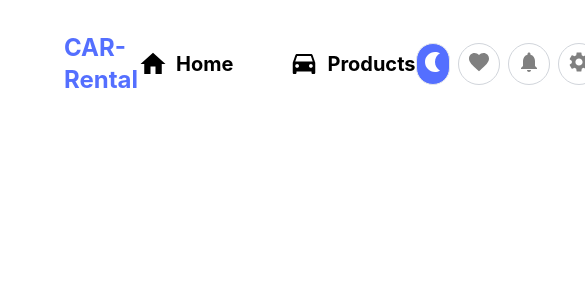
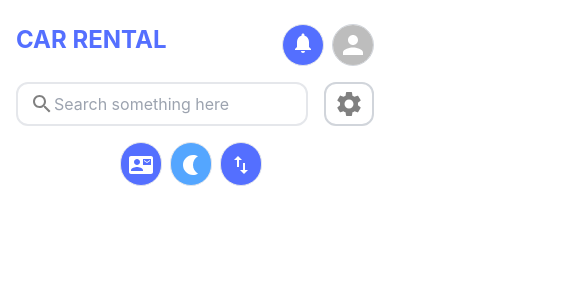
Before and after one commit to boualem06/CAR-Rental, a React (Create React App) app in the folder Front End/: page / in a window 390 px wide. Shown: the top 300 px of the page, 585 px wide, since content can reach past the window. Built offline with nearby package versions, Linux system fonts and the light colour scheme.

Commit message:
adding the responsive NAVBAR

```diff
--- a/Front End/src/Components/Navbar.js
+++ b/Front End/src/Components/Navbar.js
@@ -5,27 +5,93 @@ import Favorite from "@mui/icons-material/Favorite"
 import Notifications from "@mui/icons-material/Notifications"
 import Settings from "@mui/icons-material/Settings"
 import Avatar from '@mui/material/Avatar';
+import Search from "@mui/icons-material/Search"
+import ImportExport from "@mui/icons-material/ImportExport"
+import ContactMail from "@mui/icons-material/ContactMail"
+
+
 const Navbar = () => {
     return (
-        <div className="flex justify-between px-16 items-center py-8 bg--50">
+        <div className="w-full">
 
-            <h1 style={{color:"#546fff"}} className="text-2xl font-bold"> CAR-Rental </h1>
-            <div className="flex items-center" >
-                <div className="text-xl font-bold flex items-center mr-14 hover:cursor-pointer"><Home sx={{ fontSize: 30 }} ></Home> <span className="ml-2">Home</span> </div>
-                <div className="text-xl font-bold flex items-center hover:cursor-pointer"> <DriveEta sx={{ fontSize: 30 }}></DriveEta> <span className="ml-2">Products</span></div>
-            </div>
-            <div className="flex ">
-                <div style={{backgroundColor:"#546fff"}} className="border rounded-full px-1 py-1 mr-2  "><Nightlight sx={{ color: "white",}}></Nightlight></div>
-                <div className="border  rounded-full px-2 py-1 mr-2 border-gray-300 hover:border-black hover:cursor-pointer hover:border-xl "><Favorite sx={{ color: "gray","&:hover": { color: "black" }}}></Favorite></div>
-                <div className="border rounded-full px-2 py-1 mr-2 border-gray-300 hover:border-black hover:cursor-pointer hover:border-lg"><Notifications sx={{ color: "gray","&:hover": { color: "black" }}}></Notifications></div>
-                <div className="border rounded-full px-2 py-1 mr-2 border-gray-300 hover:border-black hover:cursor-pointer hover:border-lg"><Settings sx={{ color: "gray","&:hover": { color: "black" }}}></Settings></div>
-                <div className="border rounded-full  mr-2 border-gray-300 hover:border-black hover:cursor-pointer hover:border-lg"><Avatar ></Avatar></div>
+            <div className="hidden lg:block w-full">
+                <div className="w-full flex justify-between px-16 items-center py-8 ">
+                    <div className="flex justify-center items-center">
+                        <h1 style={{ color: "#546fff" }} className="text-3xl font-bold "> CAR RENTAL </h1>
+                        <div className="flex border border-2 py-2 ml-6 items-center  rounded-full px-3 ">
+                            <Search sx={{ color: "gray" }}></Search>
+                            <input className="w-full outline-none" placeholder="Search something here" ></input>
+                        </div>
+                    </div>
+                    <div className="flex items-center " >
+                        <div className="text-xl font-bold flex items-center mr-14 hover:cursor-pointer"><Home sx={{ fontSize: 30 }} ></Home> <span className="ml-2">Home</span> </div>
+                        <div className="text-xl font-bold flex items-center hover:cursor-pointer"> <DriveEta sx={{ fontSize: 30 }}></DriveEta> <span className="ml-2">Products</span></div>
+                    </div>
 
+                    <div className="flex  ">
+                        <div style={{ backgroundColor: "#54a6ff" }} className="border rounded-full px-2 py-1 mr-2  "><Nightlight sx={{ color: "white", }}></Nightlight></div>
+                        <div className="border  rounded-full px-2 py-1 mr-2 border-gray-300 hover:border-black hover:cursor-pointer hover:border-xl "><Favorite sx={{ color: "gray", "&:hover": { color: "black" } }}></Favorite></div>
+                        <div className="border rounded-full px-2 py-1 mr-2 border-gray-300 hover:border-black hover:cursor-pointer hover:border-lg"><Notifications sx={{ color: "gray", "&:hover": { color: "black" } }}></Notifications></div>
+                        <div className="border rounded-full px-2 py-1 mr-2 border-gray-300 hover:border-black hover:cursor-pointer hover:border-lg"><Settings sx={{ color: "gray", "&:hover": { color: "black" } }}></Settings></div>
+                        <div className="border rounded-full  mr-2 border-gray-300 hover:border-black hover:cursor-pointer hover:border-lg"><Avatar ></Avatar></div>
+                    </div>
+                </div>
             </div>
 
 
+
+
+
+            <div className="px-4 py-6 lg:hidden">
+                <div className="w-full flex justify-between ">
+                    <h1 style={{ color: "#546fff" }} className="text-2xl font-bold "> CAR RENTAL  </h1>
+                    <div className="flex ">
+                        <div style={{ backgroundColor: "#546fff" }} className="border rounded-full px-2 py-1 mr-2   hover:cursor-pointer "><Notifications sx={{ color: "white" }}></Notifications></div>
+                        <div className="border rounded-full   border-gray-300 hover:border-black hover:cursor-pointer hover:border-lg"><Avatar ></Avatar></div>
+                    </div>
+                </div>
+
+                <div className="mt-4 flex w-full justify-between  ">
+                    <div className="flex border border-2  items-center py-2 rounded-xl px-3 w-full">
+                        <Search sx={{ color: "gray" }}></Search>
+                        <input className="w-full outline-none" placeholder="Search something here" ></input>
+                    </div>
+                    <div className="border border-2 ml-4  rounded-xl px-2 py-1  border-gray-300 hover:border-black hover:cursor-pointer hover:border-lg flex justify-center items-center"><Settings sx={{ color: "gray", "&:hover": { color: "black" }, fontSize: 30 }}></Settings></div>
+                </div>
+                <div className="flex w-full justify-center items-center mt-4 ">
+                    <div style={{ backgroundColor: "#546fff" }} className="border rounded-full px-2 py-2 mr-2  "><ContactMail sx={{ color: "white", }}></ContactMail></div>
+                    <div style={{ backgroundColor: "#54a6ff" }} className="border rounded-full px-2 py-2 mr-2  "><Nightlight sx={{ color: "white", }}></Nightlight></div>
+                    <div style={{ backgroundColor: "#546fff" }} className="border rounded-full px-2 py-2 mr-2  "><ImportExport sx={{ color: "white", }}></ImportExport></div>
+                </div>
+
+
+            </div>
         </div>
     )
 }
 
 export default Navbar;
+
+
+
+
+<div className="flex justify-between px-16 items-center py-8  hidden lg:block w-full">
+    <div className="flex  ">
+        <h1 style={{ color: "#546fff" }} className="text-2xl font-bold "> CAR-Rental </h1>
+        <div className="flex border border-md items-center">
+            <Search sx={{ color: "gray" }}></Search>
+            <input placeholder="Search something here" type={"search"}></input>
+        </div>
+    </div>
+    <div className="flex items-center " >
+        <div className="text-xl font-bold flex items-center mr-14 hover:cursor-pointer"><Home sx={{ fontSize: 30 }} ></Home> <span className="ml-2">Home</span> </div>
+        <div className="text-xl font-bold flex items-center hover:cursor-pointer"> <DriveEta sx={{ fontSize: 30 }}></DriveEta> <span className="ml-2">Products</span></div>
+    </div>
+    <div className="flex  ">
+        <div style={{ backgroundColor: "#546fff" }} className="border rounded-full px-2 py-1 mr-2  "><Nightlight sx={{ color: "white", }}></Nightlight></div>
+        <div className="border  rounded-full px-2 py-1 mr-2 border-gray-300 hover:border-black hover:cursor-pointer hover:border-xl "><Favorite sx={{ color: "gray", "&:hover": { color: "black" } }}></Favorite></div>
+        <div className="border rounded-full px-2 py-1 mr-2 border-gray-300 hover:border-black hover:cursor-pointer hover:border-lg"><Notifications sx={{ color: "gray", "&:hover": { color: "black" } }}></Notifications></div>
+        <div className="border rounded-full px-2 py-1 mr-2 border-gray-300 hover:border-black hover:cursor-pointer hover:border-lg"><Settings sx={{ color: "gray", "&:hover": { color: "black" } }}></Settings></div>
+        <div className="border rounded-full  mr-2 border-gray-300 hover:border-black hover:cursor-pointer hover:border-lg"><Avatar ></Avatar></div>
+    </div>
+</div>
```
